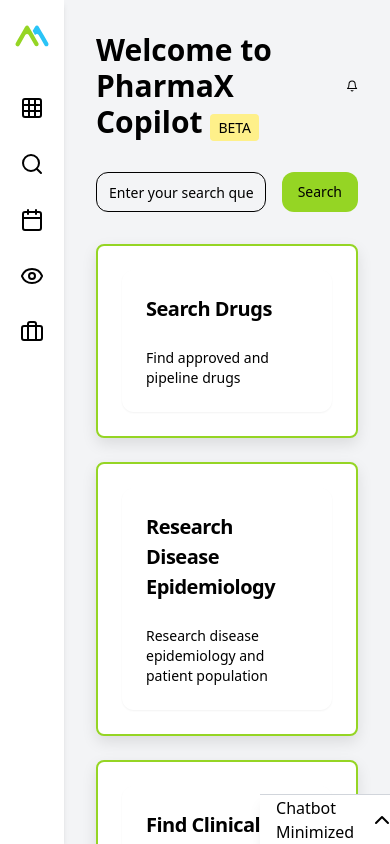
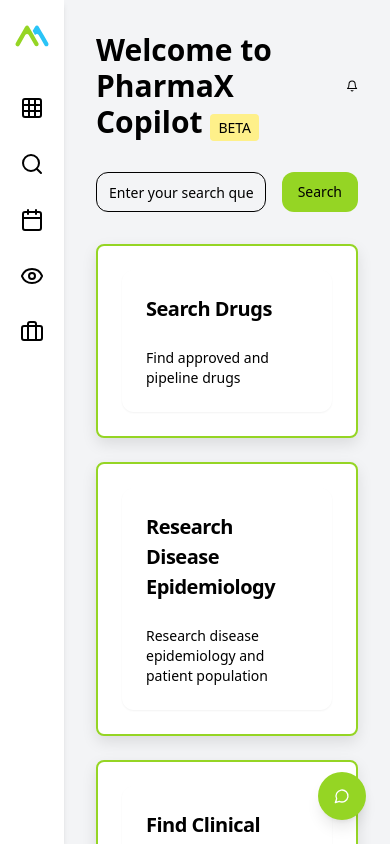
Before and after one commit to IEBS18/mgts, a React (Vite) app in the folder client/: page / in a window 390 px wide. Shown: the top 844 px of the page. Built offline with nearby package versions, Linux system fonts and the light colour scheme.

Commit message:
chatbot icon

```diff
--- a/client/src/components/ChatBot.jsx
+++ b/client/src/components/ChatBot.jsx
@@ -189,12 +189,133 @@
 //   );
 // }
 
+// import React, { useState } from 'react';
+// import { Avatar, AvatarFallback, AvatarImage } from "@/components/ui/avatar";
+// import { Textarea } from "@/components/ui/textarea";
+// import { Button } from "@/components/ui/button";
+// import { Send, Minimize, ChevronUp } from 'lucide-react';
+// import { motion } from 'framer-motion';
+
+// export default function ChatBot({ chatMessages, setChatMessages, list, fulldata, isMinimized, onToggle }) {
+//   const [newMessage, setNewMessage] = useState("");
+//   const [isAnalyzing, setIsAnalyzing] = useState(false);
+
+//   const handleSendMessage = async () => {
+//     if (newMessage.trim() === "") return;
+
+//     setChatMessages((prev) => [...prev, { type: 'user', content: newMessage }]);
+//     setChatMessages((prev) => [...prev, { type: 'bot', content: 'Analyzing...' }]);
+
+//     setIsAnalyzing(true);
+
+//     try {
+//       const response = await fetch('http://54.211.78.164:5000/chatbot', {
+//         method: 'POST',
+//         headers: { 'Content-Type': 'application/json' },
+//         body: JSON.stringify({ query: newMessage, list, results: fulldata })
+//       });
+
+//       const result = await response.json();
+
+//       setChatMessages((prev) => [
+//         ...prev.slice(0, -1),
+//         { type: 'bot', content: result.results }
+//       ]);
+//     } catch (error) {
+//       setChatMessages((prev) => [
+//         ...prev.slice(0, -1),
+//         { type: 'bot', content: 'Error fetching response' }
+//       ]);
+//     } finally {
+//       setIsAnalyzing(false);
+//     }
+
+//     setNewMessage("");
+//   };
+
+//   if (isMinimized) {
+//     return (
+//       <motion.div
+//         initial={{ height: '40px' }}
+//         animate={{ height: '40px' }} // Reduced height for minimized state
+//         exit={{ height: 0 }}
+//         className="fixed bottom-0 right-0 w-1/3 bg-white border-t border-gray-300 flex items-center justify-between shadow-lg z-50"
+//       >
+//         <span className="ml-4">Chat with Copilot</span>
+//         <Button variant="ghost" onClick={onToggle}>
+//           <ChevronUp className="h-6 w-6" />
+//         </Button>
+//       </motion.div>
+//     );
+//   }
+
+//   return (
+//     <motion.div
+//       initial={{ height: '100px' }}
+//       animate={{ height: '100vh' }} // Full height when expanded
+//       exit={{ height: 0 }}
+//       className="fixed bottom-0 right-0 w-1/3 bg-white border-l border-gray-300 flex flex-col shadow-lg z-50"
+//       style={{ borderRadius: '16px', backdropFilter: 'blur(10px)' }}
+//     >
+//       <div className="p-4 flex justify-between items-center border-b border-gray-300">
+//         <h2 className="text-lg font-semibold">Chat with Copilot</h2>
+//         <Button variant="ghost" onClick={onToggle}>
+//           <Minimize className="h-6 w-6" />
+//         </Button>
+//       </div>
+
+//       <div className="flex-1 overflow-auto p-4 space-y-4">
+//         {chatMessages.map((message, index) => (
+//           <motion.div
+//             key={index}
+//             initial={{ opacity: 0, x: message.type === 'user' ? 50 : -50 }}
+//             animate={{ opacity: 1, x: 0 }}
+//             transition={{ type: 'spring', stiffness: 300, damping: 30 }}
+//             className={`flex ${message.type === 'user' ? 'justify-end' : 'justify-start'}`}
+//           >
+//             <div className={`flex items-start space-x-2 ${message.type === 'user' ? 'flex-row-reverse space-x-reverse' : ''}`}>
+//               <Avatar className={`w-8 h-8 ${message.type === 'user' ? 'bg-blue-500' : 'bg-gray-200'}`}>
+//                 <AvatarImage
+//                   src={message.type === 'user' ? '/path-to-user-avatar.png' : '/path-to-bot-avatar.png'}
+//                   alt={message.type === 'user' ? 'User' : 'Bot'}
+//                 />
+//                 <AvatarFallback>{message.type === 'user' ? 'U' : 'B'}</AvatarFallback>
+//               </Avatar>
+
+//               <div className={`p-2 rounded-xl shadow-md ${message.type === 'user' ? 'bg-blue-500 text-white' : 'bg-gray-200'}`}>
+//                 <p className="text-sm">{message.content}</p>
+//               </div>
+//             </div>
+//           </motion.div>
+//         ))}
+//       </div>
+
+//       <div className="p-4 border-t border-gray-300">
+//         <div className="flex items-center space-x-2">
+//           <Textarea
+//             placeholder="Type your message..."
+//             className="flex-1 rounded-lg"
+//             value={newMessage}
+//             onChange={(e) => setNewMessage(e.target.value)}
+//             disabled={isAnalyzing}
+//           />
+//           <Button size="icon" onClick={handleSendMessage} disabled={isAnalyzing}>
+//             <Send className="h-4 w-4" />
+//           </Button>
+//         </div>
+//       </div>
+//     </motion.div>
+//   );
+// }
+
+
 import React, { useState } from 'react';
 import { Avatar, AvatarFallback, AvatarImage } from "@/components/ui/avatar";
 import { Textarea } from "@/components/ui/textarea";
 import { Button } from "@/components/ui/button";
-import { Send, Minimize, ChevronUp } from 'lucide-react';
+import { Send, Minimize, MessageCircle } from 'lucide-react';
 import { motion } from 'framer-motion';
+import { Input } from './ui/input';
 
 export default function ChatBot({ chatMessages, setChatMessages, list, fulldata, isMinimized, onToggle }) {
   const [newMessage, setNewMessage] = useState("");
@@ -236,14 +357,17 @@ export default function ChatBot({ chatMessages, setChatMessages, list, fulldata,
   if (isMinimized) {
     return (
       <motion.div
-        initial={{ height: '50px' }}
-        animate={{ height: '50px' }} // Reduced height for minimized state
-        exit={{ height: 0 }}
-        className="fixed bottom-0 right-0 w-1/3 bg-white border-t border-gray-300 flex items-center justify-between shadow-lg z-50"
+        initial={{ opacity: 0 }}
+        animate={{ opacity: 1 }} // Ensure smooth fade-in effect
+        className="fixed bottom-6 right-6 z-50"
+        style={{ height: 'auto' }} // Fix height issue by explicitly setting it to auto
       >
-        <span className="ml-4">Chatbot Minimized</span>
-        <Button variant="ghost" onClick={onToggle}>
-          <ChevronUp className="h-6 w-6" />
+        <Button
+          variant="ghost"
+          className="bg-[#95D524] text-white rounded-full p-4 shadow-lg h-12 w-12 flex justify-center items-center" // Fixed size for button
+          onClick={onToggle}
+        >
+          <MessageCircle className="h-6 w-6" /> {/* Chat icon */}
         </Button>
       </motion.div>
     );
@@ -282,7 +406,9 @@ export default function ChatBot({ chatMessages, setChatMessages, list, fulldata,
                 <AvatarFallback>{message.type === 'user' ? 'U' : 'B'}</AvatarFallback>
               </Avatar>
 
-              <div className={`p-2 rounded-xl shadow-md ${message.type === 'user' ? 'bg-blue-500 text-white' : 'bg-gray-200'}`}>
+              <div
+                className={`p-2 rounded-xl shadow-md ${message.type === 'user' ? 'bg-blue-500 text-white' : 'bg-[#95D524] text-white'}`} // Bot message with green background
+              >
                 <p className="text-sm">{message.content}</p>
               </div>
             </div>
@@ -292,7 +418,7 @@ export default function ChatBot({ chatMessages, setChatMessages, list, fulldata,
 
       <div className="p-4 border-t border-gray-300">
         <div className="flex items-center space-x-2">
-          <Textarea
+          <Input
             placeholder="Type your message..."
             className="flex-1 rounded-lg"
             value={newMessage}
--- a/client/src/components/DashBoard.jsx
+++ b/client/src/components/DashBoard.jsx
@@ -370,8 +370,7 @@ export default function Dashboard() {
             </div>
 
             {/* Workflow Cards */}
-            {searchData.length === 0 && (
-              <div className="grid grid-cols-1 md:grid-cols-3 gap-6">
+                <div className="grid grid-cols-1 md:grid-cols-3 gap-6">
                 {workflows.map((workflow, index) => (
                   <motion.div
                     key={index}
@@ -398,7 +397,7 @@ export default function Dashboard() {
                   </motion.div>
                 ))}
               </div>
-            )}
+
 
             {/* Display Search Results */}
             {searchData.length > 0 && (
--- a/client/src/components/Dashboard1.jsx
+++ b/client/src/components/Dashboard1.jsx
@@ -62,8 +62,10 @@ export default function Dashboard1() {
               className="w-full mr-2"
               value={query}
               onChange={(e) => setQuery(e.target.value)}
+
             />
-            <Button onClick={handleSearch} className="ml-2" disabled={isLoading}>
+
+            <Button onClicking={handleSearch} className="ml-2" disabled={isLoading}>
               {isLoading ? 'Searching...' : 'Search'}
             </Button>
           </div>
```
